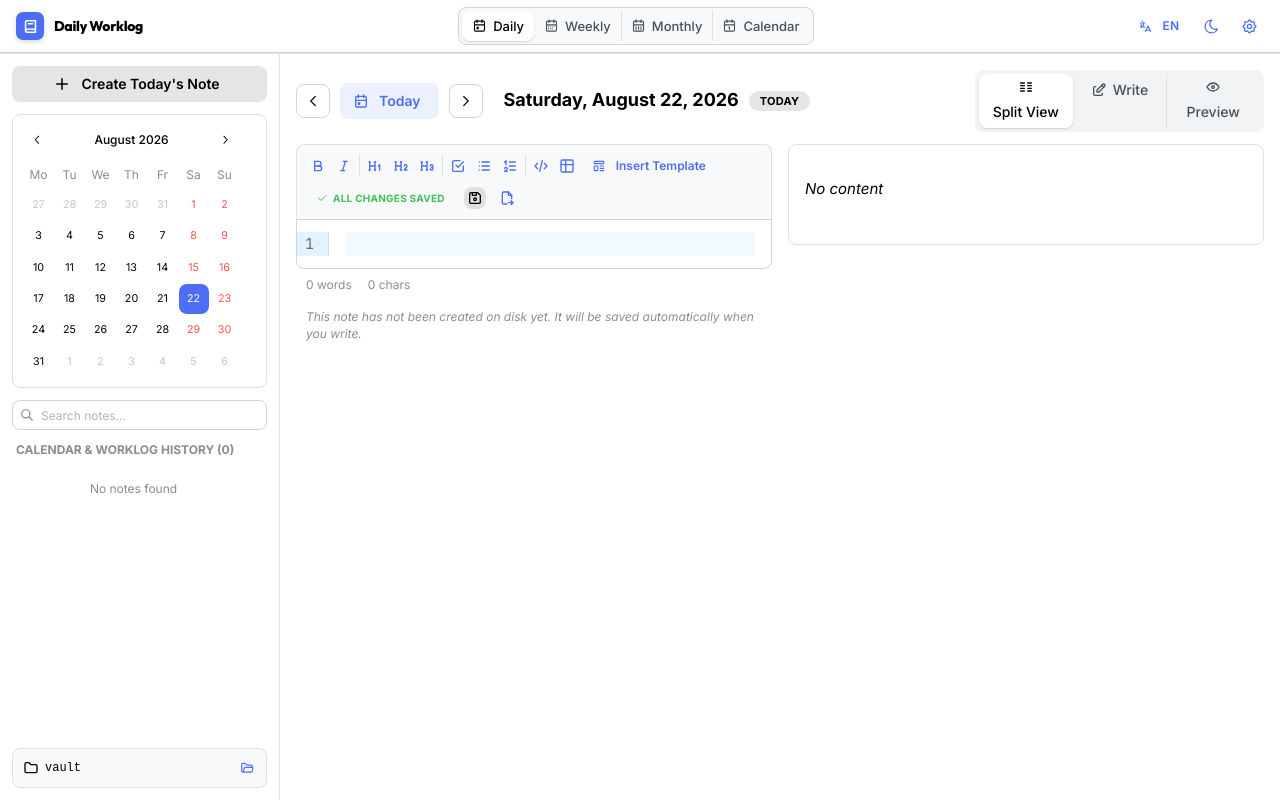
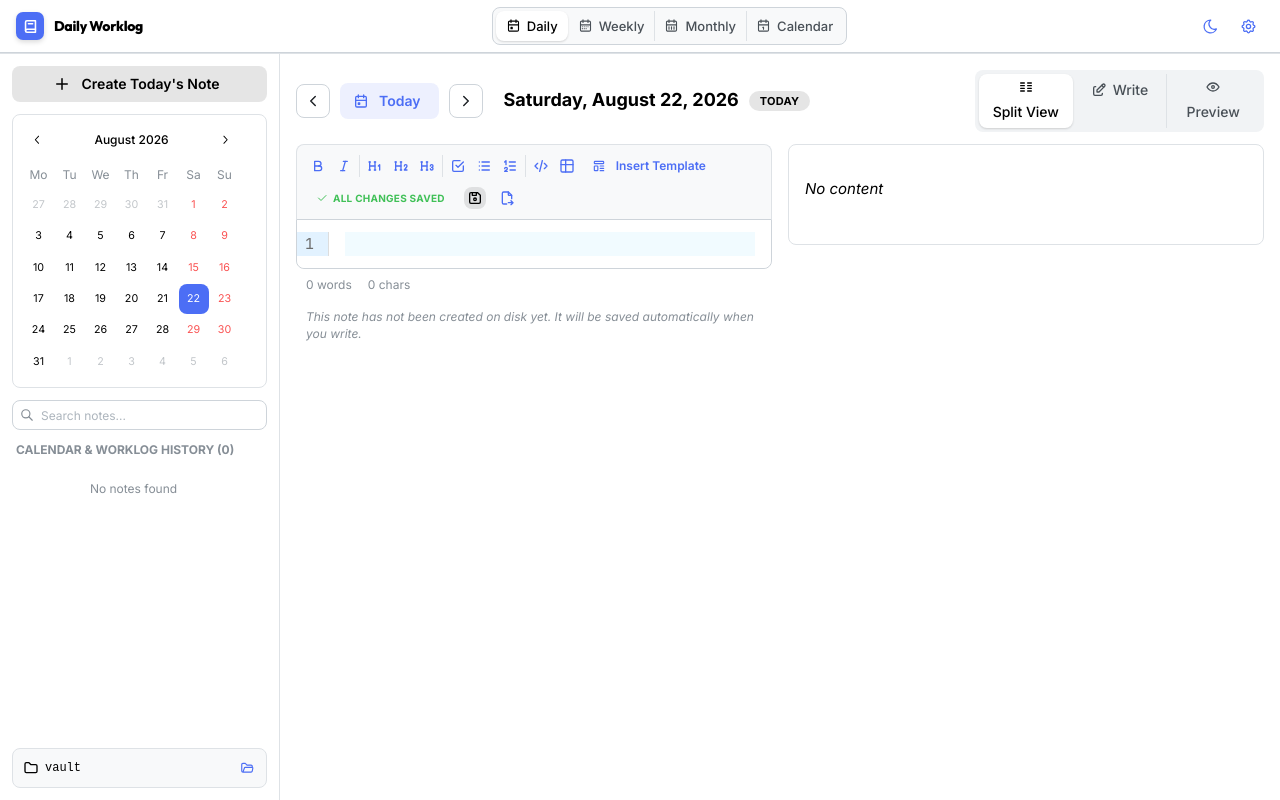
Before and after one commit to renefs/daily-worklogs, a React (Vite) app: page / in a window 1280 px wide. Built offline with nearby package versions, Linux system fonts and the light colour scheme.

Commit message:
refactor(header): remove duplicate language toggle button

```diff
--- a/src/components/layout/AppHeader.tsx
+++ b/src/components/layout/AppHeader.tsx
@@ -1,7 +1,6 @@
 import React from 'react';
 import {
   Group,
-  Button,
   ActionIcon,
   Tooltip,
   SegmentedControl,
@@ -17,31 +16,24 @@ import {
   IconSun,
   IconMoon,
   IconBook2,
-  IconLanguage,
 } from '@tabler/icons-react';
 import { useTranslation } from 'react-i18next';
 import { useAppStore } from '../../store/useAppStore';
 import { AppViewMode } from '../../types';
 
 export const AppHeader: React.FC = () => {
-  const { t, i18n } = useTranslation();
+  const { t } = useTranslation();
   const { colorScheme, toggleColorScheme } = useMantineColorScheme();
   const {
     currentView,
     setCurrentView,
     setIsSettingsOpen,
-    updateSettings,
   } = useAppStore();
 
   const isMac =
     typeof window !== 'undefined' &&
     (window.electronAPI?.platform === 'darwin' ||
       /Macintosh|Mac OS X/i.test(navigator.userAgent));
-
-  const handleToggleLanguage = () => {
-    const nextLang = i18n.language === 'en' ? 'es' : 'en';
-    updateSettings({ language: nextLang });
-  };
 
   return (
     <Group
@@ -137,24 +129,8 @@ export const AppHeader: React.FC = () => {
         />
       </div>
 
-      {/* Right Controls: Language, Theme, Settings */}
+      {/* Right Controls: Theme, Settings */}
       <Group gap={8} wrap="nowrap" className="app-no-drag" style={{ flexShrink: 0 }}>
-        {/* Language Quick Toggle */}
-        <Tooltip label={i18n.language === 'en' ? 'Cambiar a Español' : 'Switch to English'} withArrow position="bottom">
-          <Button
-            variant="subtle"
-            size="xs"
-            px={8}
-            h={30}
-            leftSection={<IconLanguage size={15} stroke={1.8} />}
-            onClick={handleToggleLanguage}
-            radius="md"
-            style={{ fontWeight: 600, fontSize: 12 }}
-          >
-            {i18n.language.toUpperCase()}
-          </Button>
-        </Tooltip>
-
         {/* Dark/Light Mode */}
         <Tooltip label={colorScheme === 'dark' ? 'Light Mode' : 'Dark Mode'} withArrow position="bottom">
           <ActionIcon
```
